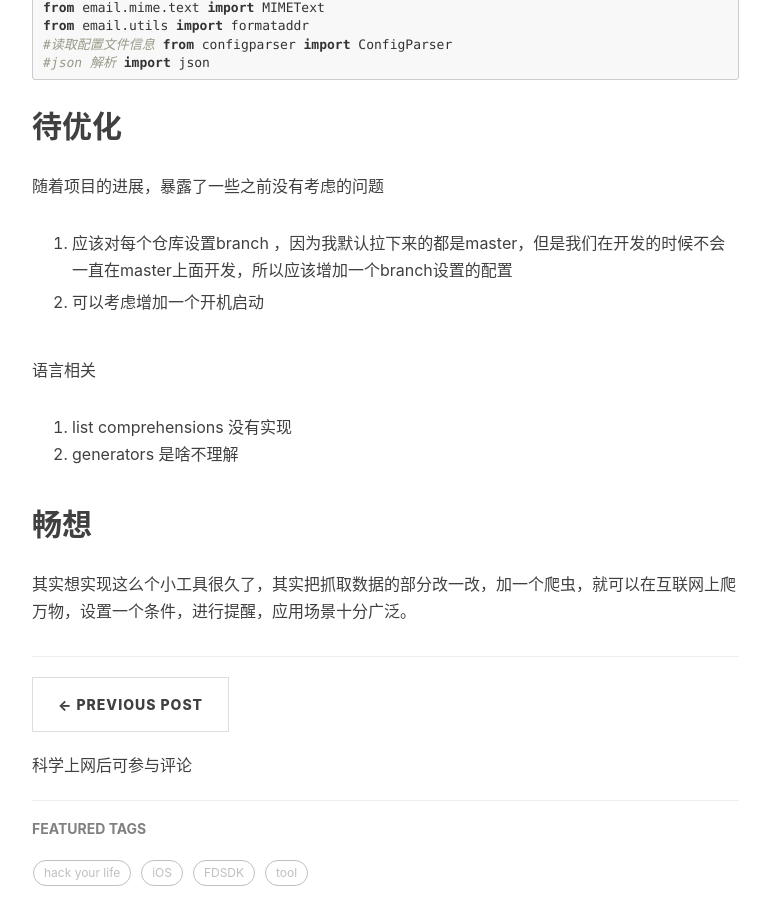
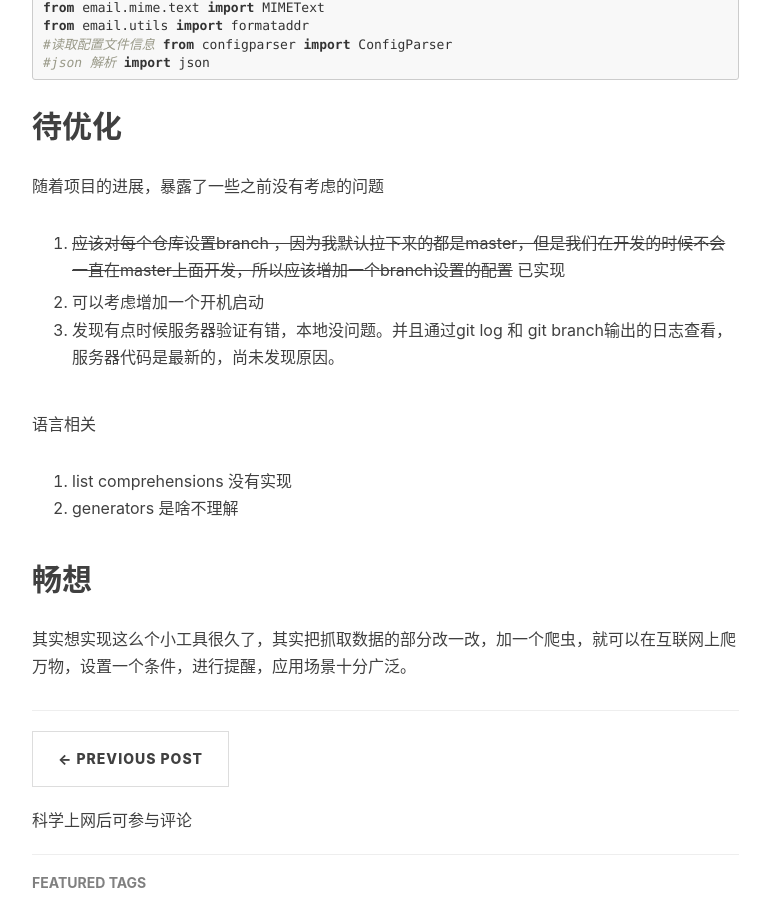
Before and after one commit to toolazytoname/toolazytoname.github.io, a Jekyll site: the page built from _posts/2018-07-13-FDPodBot.markdown, in a window 1280 px wide and 900 px high, scrolled down 2178 px. Shown: the whole window, without its empty margins (233-1003 px from the left). Built offline with Jekyll 4.4.1, drawn with Linux system fonts in a browser that asks for light colours; nearby versions of some CDN libraries; comment, search, counter and statistics services are not loaded.

Commit message:
edit FDPodBot

```diff
--- a/_posts/2018-07-13-FDPodBot.markdown
+++ b/_posts/2018-07-13-FDPodBot.markdown
@@ -116,9 +116,10 @@ import json
 
 随着项目的进展，暴露了一些之前没有考虑的问题
 
-1. 应该对每个仓库设置branch ，因为我默认拉下来的都是master，但是我们在开发的时候不会一直在master上面开发，所以应该增加一个branch设置的配置
+1. <del>应该对每个仓库设置branch ，因为我默认拉下来的都是master，但是我们在开发的时候不会一直在master上面开发，所以应该增加一个branch设置的配置</del>  已实现
 
 2. 可以考虑增加一个开机启动
+3. 发现有点时候服务器验证有错，本地没问题。并且通过git log 和 git branch输出的日志查看，服务器代码是最新的，尚未发现原因。
 
 
 
```
